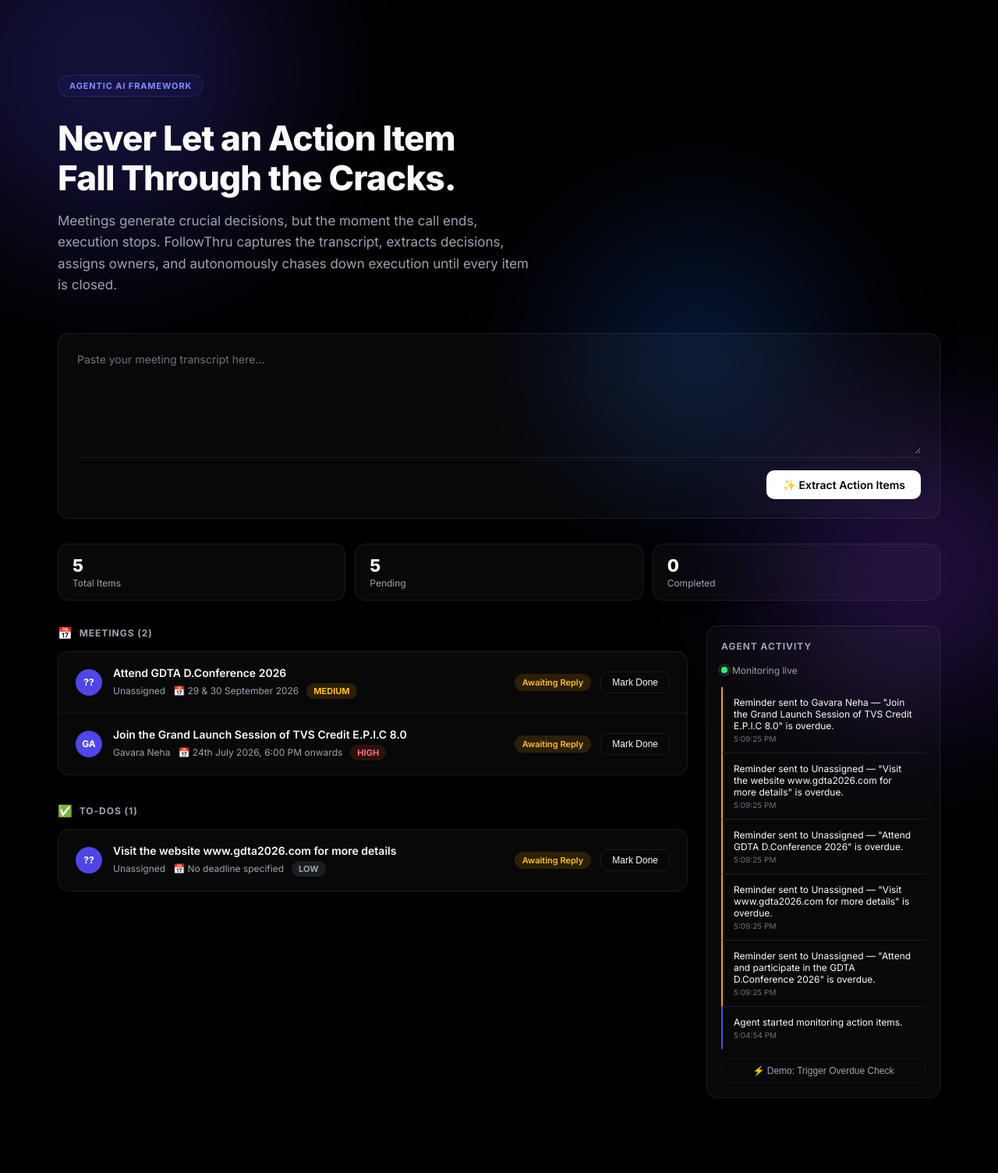
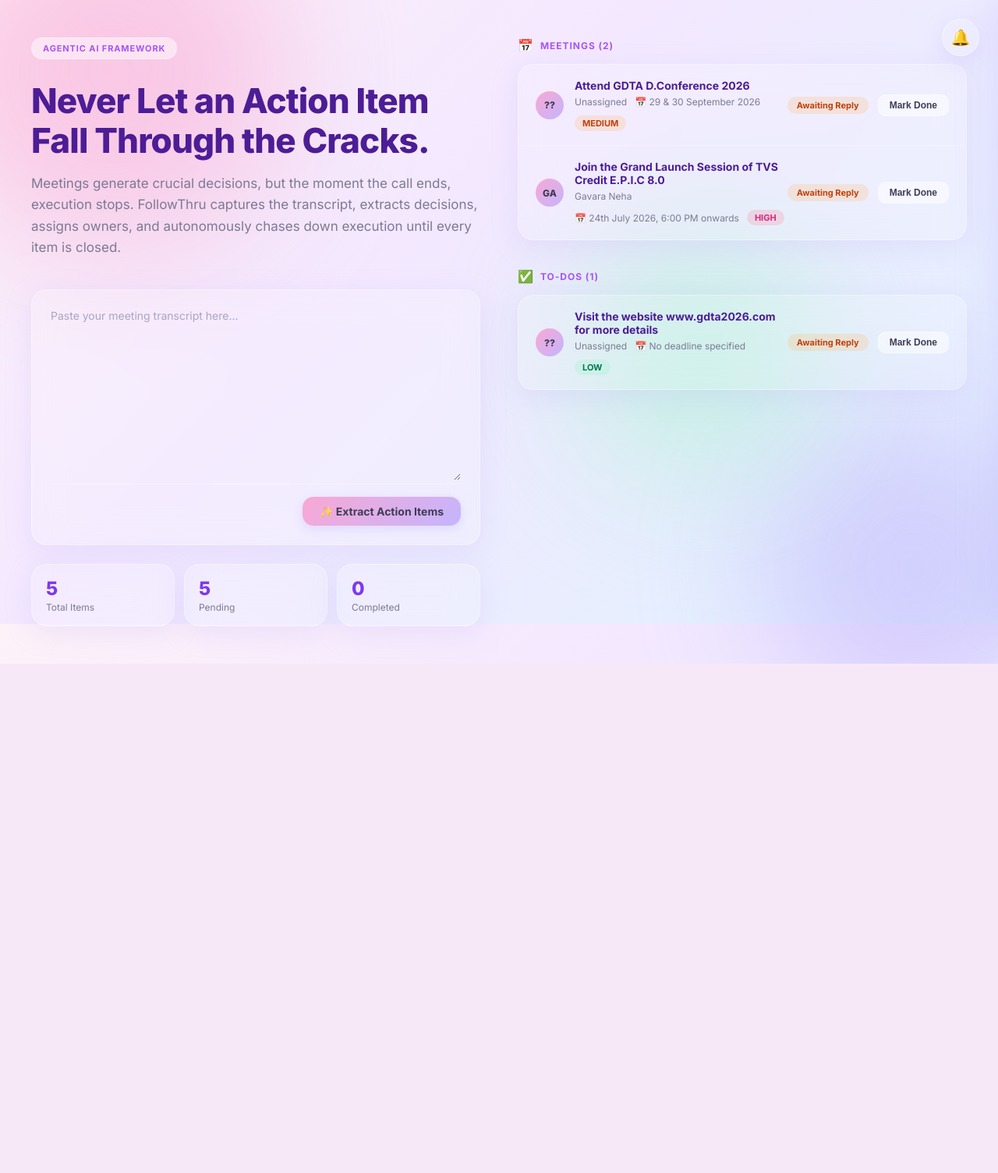
Before and after one commit to GavaraNeha/followthru, a Flask app: page / in a window 1280 px wide. Shown: the whole page at 78% size. After the commit the page ends 851 px from the top, so only its background shows below. Run offline with Flask 3, Linux system fonts and the light colour scheme.

Commit message:
Notification drawer + stats under input panel, layout finalized

```diff
--- a/templates/index.html
+++ b/templates/index.html
@@ -7,73 +7,77 @@
     <link href="https://fonts.googleapis.com/css2?family=Inter:wght@400;500;600;700;800&display=swap" rel="stylesheet">
     <style>
         :root {
-            --indigo: #4F46E5;
-            --indigo-light: #818CF8;
-            --border: rgba(255,255,255,0.08);
-            --card: rgba(255,255,255,0.03);
-            --text: #F9FAFB;
-            --muted: #9CA3AF;
+            --pink: #F9A8D4;
+            --lavender: #C4B5FD;
+            --mint: #A7F3D0;
+            --peach: #FED7AA;
+            --border: rgba(255,255,255,0.35);
+            --card: rgba(255,255,255,0.14);
+            --text: #3F3D56;
+            --muted: #7C7A94;
         }
         * { box-sizing: border-box; }
         html, body { height: 100%; }
         body {
             font-family: 'Inter', sans-serif;
-            background: #000000;
+            background: linear-gradient(135deg, #FDF2F8 0%, #F3E8FF 40%, #E0F2FE 100%);
             color: var(--text);
             margin: 0;
             overflow-x: hidden;
             position: relative;
         }
         .blob {
-            position: fixed; border-radius: 50%; filter: blur(90px);
-            opacity: 0.25; z-index: 0; animation: float 14s ease-in-out infinite;
+            position: fixed; border-radius: 50%; filter: blur(80px);
+            opacity: 0.55; z-index: 0; animation: float 14s ease-in-out infinite;
         }
-        .blob1 { width: 420px; height: 420px; background: #4F46E5; top: -100px; left: -100px; }
-        .blob2 { width: 380px; height: 380px; background: #7C3AED; bottom: -120px; right: -80px; animation-delay: -6s; }
-        .blob3 { width: 300px; height: 300px; background: #2563EB; top: 40%; right: 20%; animation-delay: -3s; }
+        .blob1 { width: 420px; height: 420px; background: var(--pink); top: -100px; left: -100px; }
+        .blob2 { width: 380px; height: 380px; background: var(--lavender); bottom: -120px; right: -80px; animation-delay: -6s; }
+        .blob3 { width: 300px; height: 300px; background: var(--mint); top: 40%; right: 20%; animation-delay: -3s; }
         @keyframes float {
             0%, 100% { transform: translate(0,0) scale(1); }
             50% { transform: translate(30px, -20px) scale(1.08); }
         }
-        .container { position: relative; z-index: 1; max-width: 1180px; margin: 0 auto; padding: 96px 24px; }
+        .container { position: relative; z-index: 1; max-width: 1600px; margin: 0 auto; padding: 48px 40px; }
         .badge {
             display: inline-block; padding: 6px 14px; border: 1px solid var(--border);
-            background: rgba(79,70,229,0.08); backdrop-filter: blur(10px); border-radius: 999px;
-            font-size: 11px; font-weight: 700; color: var(--indigo-light);
+            background: rgba(255,255,255,0.5); backdrop-filter: blur(10px); border-radius: 999px;
+            font-size: 11px; font-weight: 700; color: #A855F7;
             letter-spacing: 0.08em; text-transform: uppercase; margin-bottom: 28px;
         }
-        h1 { font-size: 44px; font-weight: 800; line-height: 1.15; margin: 0 0 16px 0; letter-spacing: -0.02em; }
-        .subhead { color: var(--muted); font-size: 17px; line-height: 1.6; max-width: 620px; margin-bottom: 48px; }
+        h1 { font-size: 44px; font-weight: 800; line-height: 1.15; margin: 0 0 16px 0; letter-spacing: -0.02em; color: #4C1D95; }
+        .subhead { color: var(--muted); font-size: 17px; line-height: 1.6; margin-bottom: 40px; }
         .glass {
-            background: var(--card); backdrop-filter: blur(16px); -webkit-backdrop-filter: blur(16px);
-            border: 1px solid var(--border); border-radius: 14px;
+            background: var(--card); backdrop-filter: blur(20px); -webkit-backdrop-filter: blur(20px);
+            border: 1px solid var(--border); border-radius: 20px;
+            box-shadow: 0 8px 32px rgba(196,181,253,0.25);
         }
-        .input-card { padding: 24px; margin-bottom: 32px; transition: border-color 300ms ease-out, box-shadow 300ms ease-out; }
-        .input-card:focus-within { border-color: var(--indigo); box-shadow: 0 0 0 3px rgba(79, 70, 229, 0.15); }
+        .input-card { padding: 24px; margin-bottom: 20px; transition: border-color 300ms ease-out, box-shadow 300ms ease-out; }
+        .input-card:focus-within { border-color: var(--pink); box-shadow: 0 0 0 4px rgba(249,168,212,0.25); }
         textarea {
-            width: 100%; height: 130px; background: transparent; color: var(--text); border: none;
+            width: 100%; height: 220px; background: transparent; color: var(--text); border: none;
             padding: 0 0 16px 0; font-family: 'Inter', sans-serif; font-size: 14px; resize: vertical;
         }
         textarea:focus { outline: none; }
-        textarea::placeholder { color: #6B7280; }
+        textarea::placeholder { color: #A8A5C4; }
         .input-footer { display: flex; justify-content: flex-end; border-top: 1px solid var(--border); padding-top: 16px; }
         .btn-extract {
-            background: #FFFFFF; color: #000000; border: none; border-radius: 10px; padding: 10px 20px;
-            font-size: 14px; font-weight: 600; font-family: 'Inter', sans-serif; cursor: pointer;
+            background: linear-gradient(135deg, #F9A8D4, #C4B5FD); color: #3F3D56; border: none; border-radius: 14px; padding: 10px 22px;
+            font-size: 14px; font-weight: 700; font-family: 'Inter', sans-serif; cursor: pointer;
             display: inline-flex; align-items: center; gap: 8px; transition: all 300ms ease-out;
+            box-shadow: 0 4px 14px rgba(196,181,253,0.4);
         }
-        .btn-extract:hover { background: #E4E4E7; transform: translateY(-1px); }
-        #status { color: var(--muted); font-size: 13px; margin-bottom: 32px; }
-        .stats-row { display: flex; gap: 12px; margin-bottom: 32px; }
-        .stat-chip { padding: 14px 18px; flex: 1; }
-        .stat-num { font-size: 22px; font-weight: 800; }
+        .btn-extract:hover { transform: translateY(-2px) scale(1.02); box-shadow: 0 6px 20px rgba(196,181,253,0.55); }
+        #status { color: var(--muted); font-size: 13px; margin-bottom: 24px; }
+        .stats-row { display: flex; gap: 12px; }
+        .stat-chip { padding: 16px 18px; flex: 1; }
+        .stat-num { font-size: 24px; font-weight: 800; color: #7C3AED; }
         .stat-label { font-size: 12px; color: var(--muted); margin-top: 2px; }
         .category-section { margin-bottom: 36px; }
         .category-header {
             display: flex; align-items: center; gap: 8px; font-size: 12px; font-weight: 700;
-            color: var(--muted); text-transform: uppercase; letter-spacing: 0.08em; margin-bottom: 14px;
+            color: #A855F7; text-transform: uppercase; letter-spacing: 0.08em; margin-bottom: 14px;
         }
-        .category-icon { font-size: 15px; }
+        .category-icon { font-size: 16px; }
         .feed-card { overflow: hidden; }
         .item {
             display: flex; align-items: center; justify-content: space-between; padding: 18px 22px;
@@ -86,68 +90,104 @@
         .item:nth-child(4) { animation-delay: 240ms; }
         @keyframes fadeInUp { from { opacity: 0; transform: translateY(8px); } to { opacity: 1; transform: translateY(0); } }
         .item:last-child { border-bottom: none; }
-        .item:hover { background: rgba(255,255,255,0.03); }
-        .item.done { opacity: 0.4; }
+        .item:hover { background: rgba(255,255,255,0.25); }
+        .item.done { opacity: 0.45; }
         .item-left { display: flex; align-items: center; gap: 14px; min-width: 0; }
         .avatar {
-            width: 34px; height: 34px; border-radius: 999px; background: var(--indigo); color: white;
-            display: flex; align-items: center; justify-content: center; font-size: 12px; font-weight: 700; flex-shrink: 0;
+            width: 36px; height: 36px; border-radius: 999px;
+            background: linear-gradient(135deg, #F9A8D4, #C4B5FD); color: #3F3D56;
+            display: flex; align-items: center; justify-content: center; font-size: 12px; font-weight: 800; flex-shrink: 0;
         }
-        .task-name { font-weight: 600; font-size: 14px; margin-bottom: 5px; }
+        .task-name { font-weight: 700; font-size: 14px; margin-bottom: 5px; color: #4C1D95; }
         .meta-row { display: flex; align-items: center; gap: 10px; flex-wrap: wrap; }
         .meta-pill { display: inline-flex; align-items: center; gap: 4px; font-size: 12px; color: var(--muted); }
-        .priority-pill { padding: 3px 9px; border-radius: 999px; font-size: 11px; font-weight: 700; }
-        .priority-high { background: rgba(239, 68, 68, 0.15); color: #F87171; }
-        .priority-medium { background: rgba(245, 158, 11, 0.15); color: #FBBF24; }
-        .priority-low { background: rgba(107, 114, 128, 0.2); color: #9CA3AF; }
+        .priority-pill { padding: 3px 10px; border-radius: 999px; font-size: 11px; font-weight: 700; }
+        .priority-high { background: rgba(249, 113, 143, 0.2); color: #DB2777; }
+        .priority-medium { background: rgba(253, 186, 116, 0.25); color: #C2410C; }
+        .priority-low { background: rgba(167, 243, 208, 0.35); color: #047857; }
         .item-right { display: flex; align-items: center; gap: 12px; flex-shrink: 0; }
-        .badge-status { padding: 4px 10px; border-radius: 999px; font-size: 11px; font-weight: 600; white-space: nowrap; }
-        .status-pending { background: rgba(245, 158, 11, 0.15); color: #FBBF24; }
-        .status-done { background: rgba(34, 197, 94, 0.15); color: #4ADE80; }
+        .badge-status { padding: 4px 12px; border-radius: 999px; font-size: 11px; font-weight: 700; white-space: nowrap; }
+        .status-pending { background: rgba(253, 186, 116, 0.25); color: #C2410C; }
+        .status-done { background: rgba(167, 243, 208, 0.4); color: #047857; }
         .btn-done {
-            background: transparent; border: 1px solid var(--border); color: var(--text);
-            padding: 6px 14px; font-size: 12px; font-weight: 500; border-radius: 8px;
+            background: rgba(255,255,255,0.5); border: 1px solid var(--border); color: var(--text);
+            padding: 6px 14px; font-size: 12px; font-weight: 600; border-radius: 10px;
             cursor: pointer; transition: all 300ms ease-out;
         }
-        .btn-done:hover { border-color: var(--indigo); color: var(--indigo-light); }
+        .btn-done:hover { border-color: #F9A8D4; color: #DB2777; background: rgba(255,255,255,0.8); }
         .empty-state { padding: 30px 22px; text-align: center; color: var(--muted); font-size: 13px; }
-        #toast-container { position: fixed; top: 24px; right: 24px; z-index: 999; display: flex; flex-direction: column; gap: 10px; }
+        #toast-container { position: fixed; top: 24px; right: 90px; z-index: 999; display: flex; flex-direction: column; gap: 10px; }
         .toast {
-            background: rgba(15,15,20,0.85); backdrop-filter: blur(14px); border: 1px solid var(--border);
-            border-left: 3px solid var(--indigo); border-radius: 10px; padding: 14px 18px;
-            min-width: 260px; max-width: 320px; box-shadow: 0 8px 30px rgba(0,0,0,0.4);
+            background: rgba(255,255,255,0.75); backdrop-filter: blur(20px); border: 1px solid var(--border);
+            border-left: 4px solid #F9A8D4; border-radius: 16px; padding: 14px 18px;
+            min-width: 260px; max-width: 320px; box-shadow: 0 10px 30px rgba(196,181,253,0.3);
             animation: slideIn 350ms ease-out, fadeOut 400ms ease-in 4.6s forwards;
         }
-        .toast-title { font-size: 13px; font-weight: 700; margin-bottom: 3px; }
+        .toast-title { font-size: 13px; font-weight: 700; margin-bottom: 3px; color: #4C1D95; }
         .toast-body { font-size: 12px; color: var(--muted); }
         @keyframes slideIn { from { opacity: 0; transform: translateX(30px); } to { opacity: 1; transform: translateX(0); } }
         @keyframes fadeOut { to { opacity: 0; transform: translateX(20px); } }
-        .layout { display: grid; grid-template-columns: 1fr 300px; gap: 24px; align-items: start; }
+
+        .layout { display: grid; grid-template-columns: 1fr 1fr; gap: 48px; align-items: start; }
         @media (max-width: 900px) { .layout { grid-template-columns: 1fr; } }
+        .left-panel { position: sticky; top: 40px; }
+
+        .notif-bell {
+            position: fixed; top: 24px; right: 24px; z-index: 1000;
+            width: 48px; height: 48px; border-radius: 50%;
+            background: var(--card); backdrop-filter: blur(20px); border: 1px solid var(--border);
+            box-shadow: 0 8px 24px rgba(196,181,253,0.35);
+            display: flex; align-items: center; justify-content: center;
+            font-size: 20px; cursor: pointer; transition: transform 200ms ease-out;
+        }
+        .notif-bell:hover { transform: scale(1.08); }
+        .notif-badge {
+            position: absolute; top: -4px; right: -4px; background: #F9718F; color: #fff;
+            font-size: 10px; font-weight: 700; min-width: 18px; height: 18px; border-radius: 999px;
+            align-items: center; justify-content: center; padding: 0 4px; display: none;
+        }
+        .drawer-overlay {
+            position: fixed; inset: 0; background: rgba(63,61,86,0.15);
+            opacity: 0; pointer-events: none; transition: opacity 250ms ease-out; z-index: 998;
+        }
+        .drawer-overlay.open { opacity: 1; pointer-events: auto; }
+        .activity-drawer {
+            position: fixed; top: 0; right: 0; height: 100%; width: 360px; max-width: 88vw;
+            background: rgba(255,255,255,0.6); backdrop-filter: blur(24px); -webkit-backdrop-filter: blur(24px);
+            border-left: 1px solid var(--border); box-shadow: -10px 0 40px rgba(196,181,253,0.3);
+            padding: 24px; z-index: 999; overflow-y: auto;
+            transform: translateX(100%); transition: transform 320ms ease-out;
+        }
+        .activity-drawer.open { transform: translateX(0); }
+        .drawer-header { display: flex; align-items: center; justify-content: space-between; margin-bottom: 16px; }
+        .drawer-close {
+            background: none; border: none; font-size: 18px; color: var(--muted); cursor: pointer;
+            width: 28px; height: 28px; border-radius: 50%; display: flex; align-items: center; justify-content: center;
+        }
+        .drawer-close:hover { background: rgba(255,255,255,0.6); color: #DB2777; }
+
         .status-dot {
-            width: 8px; height: 8px; border-radius: 50%; background: #4ADE80;
+            width: 9px; height: 9px; border-radius: 50%; background: #34D399;
             display: inline-block; margin-right: 6px; animation: pulse 2s ease-in-out infinite;
         }
         @keyframes pulse {
-            0%, 100% { box-shadow: 0 0 0 0 rgba(74,222,128,0.5); }
-            50% { box-shadow: 0 0 0 6px rgba(74,222,128,0); }
+            0%, 100% { box-shadow: 0 0 0 0 rgba(52,211,153,0.5); }
+            50% { box-shadow: 0 0 0 7px rgba(52,211,153,0); }
         }
-        .agent-header { display: flex; align-items: center; justify-content: space-between; margin-bottom: 16px; }
         .agent-status { font-size: 12px; color: var(--muted); display: flex; align-items: center; }
-        .sidebar { position: sticky; top: 24px; }
-        .log-entry { padding: 12px 14px; border-bottom: 1px solid var(--border); font-size: 12px; animation: fadeInUp 400ms ease-out backwards; }
+        .log-entry { padding: 12px 14px; border-bottom: 1px solid var(--border); font-size: 12px; animation: fadeInUp 400ms ease-out backwards; color: var(--text); }
         .log-entry:last-child { border-bottom: none; }
-        .log-time { color: #6B7280; font-size: 10px; margin-top: 3px; }
-        .log-reminder { border-left: 2px solid #F59E0B; }
-        .log-system { border-left: 2px solid var(--indigo); }
+        .log-time { color: #A8A5C4; font-size: 10px; margin-top: 3px; }
+        .log-reminder { border-left: 3px solid var(--peach); }
+        .log-system { border-left: 3px solid var(--lavender); }
         .btn-ghost {
-            background: transparent; border: 1px dashed var(--border); color: var(--muted);
-            padding: 8px 14px; font-size: 12px; border-radius: 8px; cursor: pointer;
-            transition: all 300ms ease-out; margin-top: 12px; width: 100%;
+            background: rgba(255,255,255,0.4); border: 1px dashed var(--border); color: var(--muted);
+            padding: 9px 14px; font-size: 12px; border-radius: 12px; cursor: pointer;
+            transition: all 300ms ease-out; margin-top: 12px; width: 100%; font-weight: 600;
         }
-        .btn-ghost:hover { border-color: var(--indigo); color: var(--indigo-light); }
+        .btn-ghost:hover { border-color: #F9A8D4; color: #DB2777; background: rgba(255,255,255,0.7); }
         .section-label {
-            font-size: 12px; font-weight: 700; color: var(--muted);
+            font-size: 12px; font-weight: 700; color: #A855F7;
             text-transform: uppercase; letter-spacing: 0.08em; margin-bottom: 0;
         }
     </style>
@@ -158,7 +198,27 @@
     <div class="blob blob3"></div>
     <div id="toast-container"></div>
 
+    <button class="notif-bell" id="notifBell" onclick="toggleActivityDrawer()">
+        🔔
+        <span class="notif-badge" id="notifBadge">0</span>
+    </button>
+
+    <div class="drawer-overlay" id="drawerOverlay" onclick="closeActivityDrawer()"></div>
+
+    <div class="activity-drawer" id="activityDrawer">
+        <div class="drawer-header">
+            <span class="section-label">Agent Activity</span>
+            <button class="drawer-close" onclick="closeActivityDrawer()">✕</button>
+        </div>
+        <div class="agent-status"><span class="status-dot"></span> Monitoring live</div>
+        <div id="activity-log" style="margin-top: 14px;"></div>
+        <button class="btn-ghost" onclick="forceExpire()">⚡ Demo: Trigger Overdue Check</button>
+    </div>
+
     <div class="container">
+        <div class="layout">
+
+            <div class="left-panel">
                 <span class="badge">Agentic AI Framework</span>
                 <h1>Never Let an Action Item<br>Fall Through the Cracks.</h1>
                 <p class="subhead">
@@ -189,9 +249,9 @@
                         <div class="stat-label">Completed</div>
                     </div>
                 </div>
+            </div>
 
-        <div class="layout">
-            <div>
+            <div class="right-panel">
                 {% set categories = [('meeting', '📅', 'Meetings'), ('email', '📧', 'Emails'), ('todo', '✅', 'To-Dos')] %}
                 {% for cat_key, cat_icon, cat_label in categories %}
                 {% set cat_items = items|selectattr('category','equalto',cat_key)|list %}
@@ -228,20 +288,10 @@
                 {% endfor %}
 
                 {% if items|length == 0 %}
-                <div class="glass feed-card"><div class="empty-state">No items yet — paste a transcript above to get started.</div></div>
+                <div class="glass feed-card"><div class="empty-state">No items yet — paste a transcript on the left to get started.</div></div>
                 {% endif %}
             </div>
 
-            <div class="sidebar">
-                <div class="glass" style="padding: 18px;">
-                    <div class="agent-header">
-                        <span class="section-label">Agent Activity</span>
-                    </div>
-                    <div class="agent-status"><span class="status-dot"></span> Monitoring live</div>
-                    <div id="activity-log" style="margin-top: 14px;"></div>
-                    <button class="btn-ghost" onclick="forceExpire()">⚡ Demo: Trigger Overdue Check</button>
-                </div>
-            </div>
         </div>
     </div>
 
@@ -267,6 +317,8 @@
         }
 
         let lastLogCount = 0;
+        let unreadCount = 0;
+
         async function loadActivity() {
             const res = await fetch('/activity');
             const data = await res.json();
@@ -276,13 +328,43 @@
                     ${entry.message}
                     <div class="log-time">${new Date(entry.timestamp).toLocaleTimeString()}</div>
                 </div>
-            `).join('') || '<div class="log-entry" style="color:#6B7280;">No activity yet.</div>';
+            `).join('') || '<div class="log-entry" style="color:#A8A5C4;">No activity yet.</div>';
 
             if (data.log.length > lastLogCount && lastLogCount !== 0) {
                 const newest = data.log[0];
                 if (newest.type === 'reminder') showToast('⏰ Reminder Sent', newest.message);
+                if (!document.getElementById('activityDrawer').classList.contains('open')) {
+                    unreadCount += (data.log.length - lastLogCount);
+                    updateBadge();
+                }
             }
             lastLogCount = data.log.length;
+        }
+
+        function updateBadge() {
+            const badge = document.getElementById('notifBadge');
+            if (unreadCount > 0) {
+                badge.textContent = unreadCount > 9 ? '9+' : unreadCount;
+                badge.style.display = 'flex';
+            } else {
+                badge.style.display = 'none';
+            }
+        }
+
+        function toggleActivityDrawer() {
+            const drawer = document.getElementById('activityDrawer');
+            const overlay = document.getElementById('drawerOverlay');
+            drawer.classList.toggle('open');
+            overlay.classList.toggle('open');
+            if (drawer.classList.contains('open')) {
+                unreadCount = 0;
+                updateBadge();
+            }
+        }
+
+        function closeActivityDrawer() {
+            document.getElementById('activityDrawer').classList.remove('open');
+            document.getElementById('drawerOverlay').classList.remove('open');
         }
 
         async function forceExpire() {
```
Lines whose indentation alone changed are shown as unchanged.
